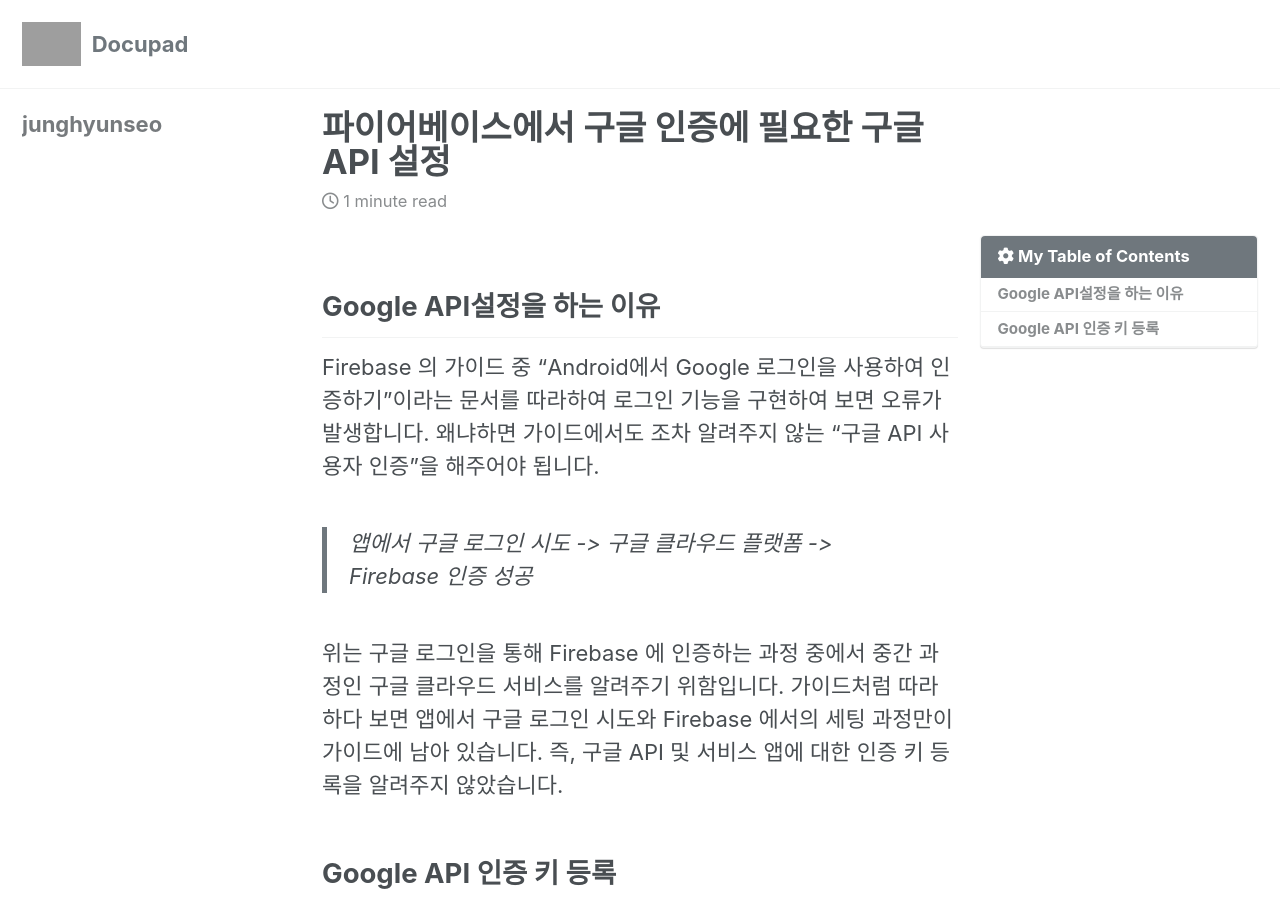
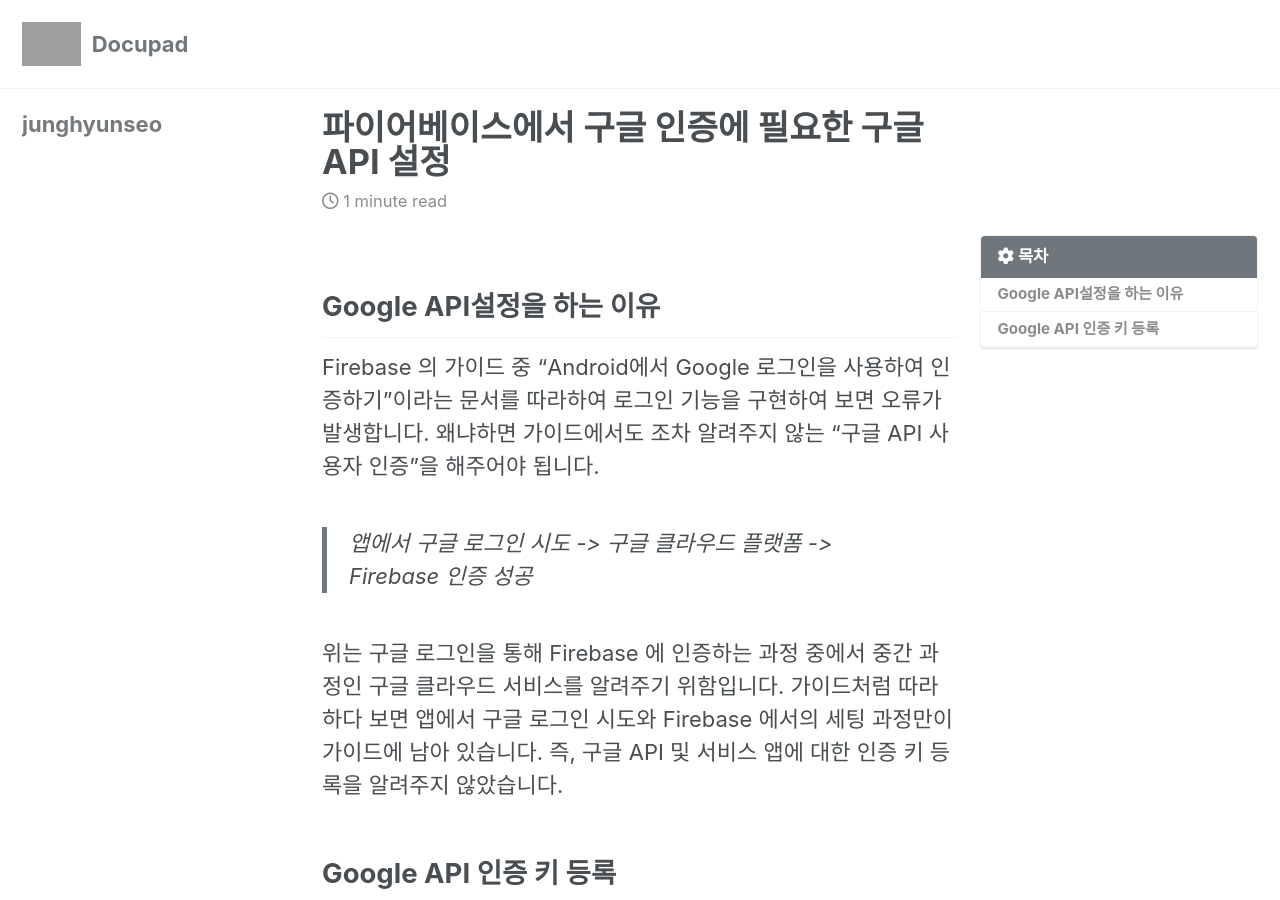
Before and after one commit to junghyunseo0105/docupad, a Jekyll site: the page built from _posts/2019-08-18-파이어베이스에서-구글-인증에-필요한-구글-API-설정.md, in a window 1280 px wide and 900 px high. Built offline with Jekyll 4.4.1, drawn with Linux system fonts in a browser that asks for light colours; cached includes are drawn as plain includes; nearby versions of some CDN libraries; some of the changed text lies outside the part shown; grey boxes are pictures that could not be loaded.

Commit message:
Update 2019-08-18-파이어베이스에서-구글-인증에-필요한-구글-API-설정.md

```diff
--- a/_posts/2019-08-18-파이어베이스에서-구글-인증에-필요한-구글-API-설정.md
+++ b/_posts/2019-08-18-파이어베이스에서-구글-인증에-필요한-구글-API-설정.md
@@ -3,7 +3,8 @@ title: "파이어베이스에서 구글 인증에 필요한 구글 API 설정"
 categories:
   - firebase
 toc: true
-toc_label: "My Table of Contents"
+toc_label: "목차"
+last_modified_at: 2019-08-19
 toc_icon: "cog"
 ---
 
```
